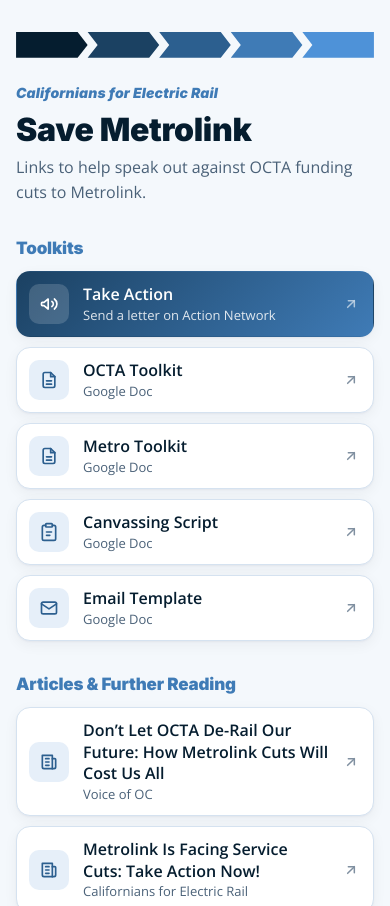
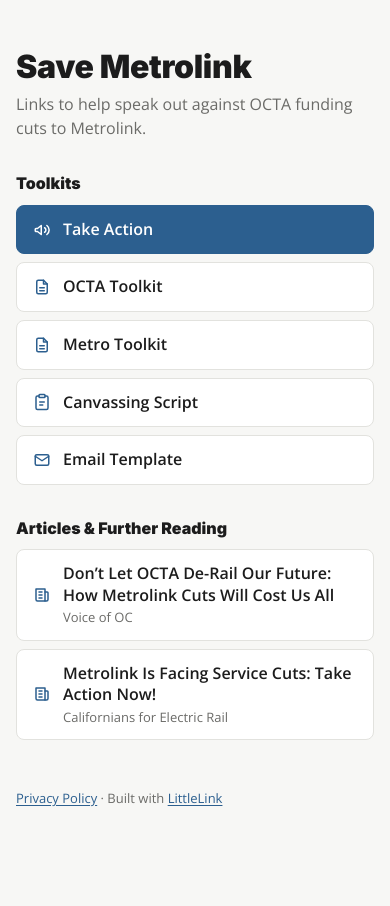
Before and after one commit to andrewcgraves/cer-links, a plain HTML site: page index.html in a window 390 px wide. Shown: the top 906 px of the page. After the commit the page ends 844 px from the top, so only its background shows below. Drawn offline with Linux system fonts and the light colour scheme; a script that the page names is missing.

Commit message:
style(page): neutral base with blue accents
Pull back from copying the Electrolink paper: drop the chevron band,
eyebrow, gradient button, shadows and external-link arrows. The page
now sits on neutral greys with flat bordered buttons, and the paper's
blue is used only for icons, links and the Take Action button. Inter
Black stays for headings; the unused italic weight is removed.

Co-Authored-By: Claude Opus 5.5 <noreply@anthropic.com>

```diff
--- a/css/theme.css
+++ b/css/theme.css
@@ -1,8 +1,7 @@
 /*
 * Save Metrolink theme
-* Layered on top of LittleLink's style.css. Palette and type follow the
-* Californians for Electric Rail "Electrolink" paper: Inter Black for
-* headings, Open Sans for body copy, and a navy-to-sky blue ramp.
+* Layered on top of LittleLink's style.css. Neutral greys with a single
+* blue accent taken from the Californians for Electric Rail palette.
 */
 
 /* Fonts
@@ -14,203 +13,122 @@
 	font-weight:900;
 	src:url('../fonts/inter-latin-900-normal.woff2') format('woff2');
 }
-@font-face {
-	font-display:swap;
-	font-family:'Inter';
-	font-style:italic;
-	font-weight:900;
-	src:url('../fonts/inter-latin-900-italic.woff2') format('woff2');
-}
 
 /* Tokens
   –––––––––––––––––––––––––––––––––––––––––––––––––– */
 :root {
+	--bg:#F7F7F5;
+	--surface:#FFFFFF;
+	--surface-hover:#F1F4F8;
+	--border:#E2E2DE;
+	--text:#1C1C1C;
+	--text-muted:#6B6B68;
+	--accent:#2C5F8F;
+	--accent-hover:#1B4162;
+	--on-accent:#FFFFFF;
 	--font-display:'Inter', system-ui, sans-serif;
-	--font-body:'Open Sans', system-ui, sans-serif;
-
-	/* Electrolink blue ramp */
-	--navy-900:#051D2F;
-	--navy-700:#1B4162;
-	--blue-600:#2C5F8F;
-	--blue-500:#3F7BB6;
-	--blue-400:#4E92D8;
-	--sky-100:#E6EFF9;
-	--sky-50:#F4F8FC;
-
-	/* Light theme (default) */
-	--bg:var(--sky-50);
-	--text:var(--navy-900);
-	--text-muted:#4A6178;
-	--accent:var(--blue-500);
-	--link:var(--blue-600);
-	--link-hover:var(--navy-700);
-	--card-bg:#FFFFFF;
-	--card-border:#D5E2F0;
-	--card-border-hover:var(--blue-400);
-	--card-shadow:0 1px 2px rgba(5, 29, 47, 0.04), 0 4px 14px rgba(5, 29, 47, 0.05);
-	--card-shadow-hover:0 2px 4px rgba(5, 29, 47, 0.06), 0 10px 24px rgba(44, 95, 143, 0.14);
-	--icon-bg:var(--sky-100);
-	--icon-fg:var(--blue-600);
-	--primary-bg:linear-gradient(135deg, var(--navy-700) 0%, var(--blue-500) 100%);
-	--primary-text:#FFFFFF;
-	--primary-icon-bg:rgba(255, 255, 255, 0.16);
-	--focus:var(--blue-400);
-
-	--chev-1:var(--navy-900);
-	--chev-2:var(--navy-700);
-	--chev-3:var(--blue-600);
-	--chev-4:var(--blue-500);
-	--chev-5:var(--blue-400);
 }
 
 /* Dark palette, shared by forced-dark and auto-dark */
 :root.theme-dark {
-	--bg:var(--navy-900);
-	--text:#E8F0F8;
-	--text-muted:#9DB4CC;
-	--accent:#7DB0E6;
-	--link:#8DBBEA;
-	--link-hover:#B8D5F2;
-	--card-bg:#0B2A44;
-	--card-border:#1B4162;
-	--card-border-hover:var(--blue-400);
-	--card-shadow:none;
-	--card-shadow-hover:0 8px 24px rgba(0, 0, 0, 0.35);
-	--icon-bg:rgba(78, 146, 216, 0.16);
-	--icon-fg:#8DBBEA;
-	--primary-bg:linear-gradient(135deg, var(--blue-600) 0%, var(--blue-400) 100%);
-	--chev-1:var(--navy-700);
-	--chev-2:var(--blue-600);
-	--chev-3:var(--blue-500);
-	--chev-4:var(--blue-400);
-	--chev-5:#7DB0E6;
+	--bg:#141414;
+	--surface:#1C1C1C;
+	--surface-hover:#22272D;
+	--border:#2E2E2E;
+	--text:#EDEDED;
+	--text-muted:#A3A3A0;
+	--accent:#7DAEE3;
+	--accent-hover:#A3C6EC;
+	--on-accent:#0F1E2D;
 }
 @media (prefers-color-scheme:dark) {
 	:root.theme-auto {
-		--bg:var(--navy-900);
-		--text:#E8F0F8;
-		--text-muted:#9DB4CC;
-		--accent:#7DB0E6;
-		--link:#8DBBEA;
-		--link-hover:#B8D5F2;
-		--card-bg:#0B2A44;
-		--card-border:#1B4162;
-		--card-border-hover:var(--blue-400);
-		--card-shadow:none;
-		--card-shadow-hover:0 8px 24px rgba(0, 0, 0, 0.35);
-		--icon-bg:rgba(78, 146, 216, 0.16);
-		--icon-fg:#8DBBEA;
-		--primary-bg:linear-gradient(135deg, var(--blue-600) 0%, var(--blue-400) 100%);
-		--chev-1:var(--navy-700);
-		--chev-2:var(--blue-600);
-		--chev-3:var(--blue-500);
-		--chev-4:var(--blue-400);
-		--chev-5:#7DB0E6;
+		--bg:#141414;
+		--surface:#1C1C1C;
+		--surface-hover:#22272D;
+		--border:#2E2E2E;
+		--text:#EDEDED;
+		--text-muted:#A3A3A0;
+		--accent:#7DAEE3;
+		--accent-hover:#A3C6EC;
+		--on-accent:#0F1E2D;
 	}
 }
 
-/* Base (overrides style.css, including its dark-mode body rules)
+/* Base (overrides style.css, including its dark-mode body and link rules)
   –––––––––––––––––––––––––––––––––––––––––––––––––– */
 :root body,
 :root.theme-dark body,
 :root.theme-auto body {
 	background-color:var(--bg);
 	color:var(--text);
-	font-family:var(--font-body);
 }
 :root a:not(.link-card),
 :root.theme-dark a:not(.link-card),
 :root.theme-auto a:not(.link-card) {
-	color:var(--link);
-	text-decoration-thickness:1px;
+	color:var(--accent);
 	text-underline-offset:0.15em;
 }
 :root a:not(.link-card):hover,
 :root.theme-dark a:not(.link-card):hover,
 :root.theme-auto a:not(.link-card):hover {
-	color:var(--link-hover);
+	color:var(--accent-hover);
 }
 :root :focus-visible,
 :root.theme-dark :focus-visible,
 :root.theme-auto :focus-visible {
-	outline:2px solid var(--focus);
-	outline-offset:3px;
+	outline:2px solid var(--accent);
+	outline-offset:2px;
 }
 
 h1, h2, h3 {
 	font-family:var(--font-display);
 	font-weight:900;
+}
+h1 {
+	font-size:2rem;
+	line-height:1.2;
 	letter-spacing:-0.01em;
 	hyphens:manual;
-}
-h1 {
-	font-size:2.25rem;
-	line-height:1.1;
-}
-h2 {
-	color:var(--accent);
 }
 
 /* Link page layout
   –––––––––––––––––––––––––––––––––––––––––––––––––– */
 .page {
 	width:100%;
-	max-width:30rem;          /* 480px */
+	max-width:28rem;          /* 448px */
 	margin:0 auto;
 	padding:var(--spacing-xl) var(--spacing-s) 0;
 	box-sizing:border-box;
 	text-align:left;
 }
 
-/* Header */
 .hero {
 	margin-bottom:var(--spacing-l);
 }
-.chevrons {
-	display:block;
-	width:100%;
-	height:auto;
-	margin-bottom:var(--spacing-m);
-}
-.chevrons polygon:nth-child(1) { fill:var(--chev-1); }
-.chevrons polygon:nth-child(2) { fill:var(--chev-2); }
-.chevrons polygon:nth-child(3) { fill:var(--chev-3); }
-.chevrons polygon:nth-child(4) { fill:var(--chev-4); }
-.chevrons polygon:nth-child(5) { fill:var(--chev-5); }
-
-.eyebrow {
-	margin:0 0 var(--spacing-xs);
-	font-family:var(--font-display);
-	font-style:italic;
-	font-weight:900;
-	font-size:0.875rem;
-	letter-spacing:0.01em;
-	color:var(--accent);
-}
 .hero h1 {
-	margin:0 0 var(--spacing-xs);
-	color:var(--text);
+	margin:0 0 0.375rem;
 }
 .page .tagline {
 	margin:0;
 	font-size:1rem;
-	line-height:1.55;
+	line-height:1.5;
 	color:var(--text-muted);
 }
 
-/* Sections */
 .link-section {
 	margin:0 0 var(--spacing-l);
 }
 .link-section h2 {
-	margin:0 0 0.75rem;
-	font-size:1.0625rem;      /* 17px */
-	line-height:1.3;
+	margin:0 0 0.625rem;
+	font-size:1rem;
+	line-height:1.4;
+	color:var(--text);
 }
 .link-list {
 	display:flex;
 	flex-direction:column;
-	gap:0.625rem;
+	gap:0.5rem;
 	list-style:none;
 	margin:0;
 	padding:0;
@@ -219,20 +137,19 @@ h2 {
 	margin:0;
 }
 
-/* Link cards */
+/* Link buttons */
 .link-card {
 	display:flex;
 	align-items:center;
-	gap:0.875rem;
-	padding:0.75rem 0.875rem 0.75rem 0.75rem;
-	background:var(--card-bg);
-	color:var(--text);
-	border:1px solid var(--card-border);
-	border-radius:0.875rem;
-	box-shadow:var(--card-shadow);
+	gap:0.75rem;
+	padding:0.8125rem 1rem;
+	background:var(--surface);
+	border:1px solid var(--border);
+	border-radius:0.5rem;
 	text-decoration:none;
-	transition:border-color 0.15s ease, box-shadow 0.15s ease, transform 0.15s ease;
+	transition:background-color 0.12s ease, border-color 0.12s ease;
 	--card-text:var(--text);
+	--card-icon:var(--accent);
 }
 /* Beat style.css's `:root.theme-* a:not(.button)` link colors */
 :root a.link-card,
@@ -244,29 +161,21 @@ h2 {
 	color:var(--card-text);
 }
 .link-card:hover {
-	border-color:var(--card-border-hover);
-	box-shadow:var(--card-shadow-hover);
-	transform:translateY(-1px);
+	background:var(--surface-hover);
+	border-color:var(--accent);
 }
 .link-card__icon {
 	display:flex;
-	align-items:center;
-	justify-content:center;
 	flex-shrink:0;
-	width:2.5rem;
-	height:2.5rem;
-	border-radius:0.625rem;
-	background:var(--icon-bg);
-	color:var(--icon-fg);
+	color:var(--card-icon);
 }
 .link-card__icon svg {
-	width:1.25rem;
-	height:1.25rem;
+	width:1.125rem;
+	height:1.125rem;
 }
 .link-card__body {
 	display:flex;
 	flex-direction:column;
-	flex:1;
 	min-width:0;
 }
 .link-card__title {
@@ -275,68 +184,32 @@ h2 {
 	line-height:1.35;
 }
 .link-card__meta {
+	margin-top:0.125rem;
 	font-size:0.8125rem;
 	line-height:1.4;
 	color:var(--text-muted);
 }
-.link-card__arrow {
-	flex-shrink:0;
-	width:1rem;
-	height:1rem;
-	color:var(--text-muted);
-	opacity:0.7;
-	transition:transform 0.15s ease, opacity 0.15s ease, color 0.15s ease;
-}
-.link-card:hover .link-card__arrow {
-	opacity:1;
-	color:var(--icon-fg);
-	transform:translate(2px, -2px);
-}
 
 /* Primary call to action */
 .link-card--primary {
-	background:var(--primary-bg);
-	border-color:transparent;
-	--card-text:var(--primary-text);
+	background:var(--accent);
+	border-color:var(--accent);
+	--card-text:var(--on-accent);
+	--card-icon:var(--on-accent);
 }
 .link-card--primary:hover {
-	border-color:transparent;
-}
-.link-card--primary .link-card__icon {
-	background:var(--primary-icon-bg);
-	color:var(--primary-text);
-}
-.link-card--primary .link-card__meta,
-.link-card--primary .link-card__arrow,
-.link-card--primary:hover .link-card__arrow {
-	color:rgba(255, 255, 255, 0.85);
+	background:var(--accent-hover);
+	border-color:var(--accent-hover);
 }
 
-/* Footer */
 .page footer {
 	margin:var(--spacing-xl) 0;
-	padding-top:var(--spacing-m);
-	border-top:1px solid var(--card-border);
 	font-size:0.8125rem;
 	color:var(--text-muted);
 }
 
 @media (prefers-reduced-motion:reduce) {
-	.link-card,
-	.link-card__arrow {
+	.link-card {
 		transition:none;
 	}
-	.link-card:hover,
-	.link-card:hover .link-card__arrow {
-		transform:none;
-	}
 }
-
-@media (max-width:34.375rem) {
-	.page {
-		padding-top:var(--spacing-l);
-	}
-	h1 {
-		font-size:2rem;
-	}
-}
--- a/index.html
+++ b/index.html
@@ -27,8 +27,8 @@
     <meta name="author" content="Your Name">
 
     <!-- Browser UI Color - Matches the default light/dark theme backgrounds -->
-    <meta name="theme-color" content="#F4F8FC" media="(prefers-color-scheme: light)">
-    <meta name="theme-color" content="#051D2F" media="(prefers-color-scheme: dark)">
+    <meta name="theme-color" content="#F7F7F5" media="(prefers-color-scheme: light)">
+    <meta name="theme-color" content="#141414" media="(prefers-color-scheme: dark)">
 
     <!-- Social Sharing (Open Graph & Twitter) - Uncomment and fill in to control how your page
          looks when shared on social platforms and in chat apps.
@@ -66,29 +66,19 @@
 
 <body>
 
-    <!-- Icon sprite: monochrome icons that pick up the theme's blue via currentColor -->
+    <!-- Icon sprite: monochrome icons that pick up the accent color via currentColor -->
     <svg xmlns="http://www.w3.org/2000/svg" style="display:none">
       <symbol id="i-megaphone" viewBox="0 0 24 24" fill="none" stroke="currentColor" stroke-width="2" stroke-linecap="round" stroke-linejoin="round"><path d="M3 11v2a1 1 0 0 0 1 1h2l5 4V6L6 10H4a1 1 0 0 0-1 1z"/><path d="M15.5 9a3.5 3.5 0 0 1 0 6"/><path d="M18.5 6a7.5 7.5 0 0 1 0 12"/></symbol>
       <symbol id="i-doc" viewBox="0 0 24 24" fill="none" stroke="currentColor" stroke-width="2" stroke-linecap="round" stroke-linejoin="round"><path d="M14 3H7a2 2 0 0 0-2 2v14a2 2 0 0 0 2 2h10a2 2 0 0 0 2-2V8z"/><path d="M14 3v5h5"/><path d="M9 13h6"/><path d="M9 17h6"/></symbol>
       <symbol id="i-clipboard" viewBox="0 0 24 24" fill="none" stroke="currentColor" stroke-width="2" stroke-linecap="round" stroke-linejoin="round"><rect x="8" y="2" width="8" height="4" rx="1"/><path d="M16 4h2a2 2 0 0 1 2 2v14a2 2 0 0 1-2 2H6a2 2 0 0 1-2-2V6a2 2 0 0 1 2-2h2"/><path d="M9 12h6"/><path d="M9 16h4"/></symbol>
       <symbol id="i-mail" viewBox="0 0 24 24" fill="none" stroke="currentColor" stroke-width="2" stroke-linecap="round" stroke-linejoin="round"><rect x="3" y="5" width="18" height="14" rx="2"/><path d="m3 7 9 6 9-6"/></symbol>
       <symbol id="i-article" viewBox="0 0 24 24" fill="none" stroke="currentColor" stroke-width="2" stroke-linecap="round" stroke-linejoin="round"><path d="M4 4h12v16H6a2 2 0 0 1-2-2z"/><path d="M16 8h3a1 1 0 0 1 1 1v9a2 2 0 0 1-2 2h-2"/><path d="M8 8h4"/><path d="M8 12h4"/><path d="M8 16h4"/></symbol>
-      <symbol id="i-external" viewBox="0 0 24 24" fill="none" stroke="currentColor" stroke-width="2.25" stroke-linecap="round" stroke-linejoin="round"><path d="M7 17 17 7"/><path d="M8 7h9v9"/></symbol>
     </svg>
 
     <div class="page">
       <main>
 
         <header class="hero">
-          <!-- Chevron band from the Electrolink paper cover -->
-          <svg class="chevrons" viewBox="0 0 500 36" aria-hidden="true" focusable="false">
-            <polygon points="0,0 86,0 100,18 86,36 0,36"/>
-            <polygon points="100,0 186,0 200,18 186,36 100,36 114,18"/>
-            <polygon points="200,0 286,0 300,18 286,36 200,36 214,18"/>
-            <polygon points="300,0 386,0 400,18 386,36 300,36 314,18"/>
-            <polygon points="400,0 500,0 500,36 400,36 414,18"/>
-          </svg>
-          <p class="eyebrow">Californians for Electric Rail</p>
           <h1>Save Metrolink</h1>
           <p class="tagline">Links to help speak out against OCTA funding cuts to Metrolink.</p>
         </header>
@@ -99,36 +89,31 @@
             <li>
               <a class="link-card link-card--primary" href="https://actionnetwork.org/letters/fund-metrolink-to-keep-transit-vibrant-and-affordable?source=direct_link&amp;" target="_blank" rel="noopener">
                 <span class="link-card__icon"><svg aria-hidden="true"><use href="#i-megaphone"/></svg></span>
-                <span class="link-card__body"><span class="link-card__title">Take Action</span><span class="link-card__meta">Send a letter on Action Network</span></span>
-                <svg class="link-card__arrow" aria-hidden="true"><use href="#i-external"/></svg>
+                <span class="link-card__body"><span class="link-card__title">Take Action</span></span>
               </a>
             </li>
             <li>
               <a class="link-card" href="https://docs.google.com/document/d/1prMYzTahbwzgVNtn0bfmMKDAa4uJzxozuuBfcnQbtrY/edit?usp=sharing" target="_blank" rel="noopener">
                 <span class="link-card__icon"><svg aria-hidden="true"><use href="#i-doc"/></svg></span>
-                <span class="link-card__body"><span class="link-card__title">OCTA Toolkit</span><span class="link-card__meta">Google Doc</span></span>
-                <svg class="link-card__arrow" aria-hidden="true"><use href="#i-external"/></svg>
+                <span class="link-card__body"><span class="link-card__title">OCTA Toolkit</span></span>
               </a>
             </li>
             <li>
               <a class="link-card" href="https://docs.google.com/document/d/1EpZpOBDn2IRKd_8a0dv5WPejzr_xglmxDwI152ZHBO8/edit?usp=sharing" target="_blank" rel="noopener">
                 <span class="link-card__icon"><svg aria-hidden="true"><use href="#i-doc"/></svg></span>
-                <span class="link-card__body"><span class="link-card__title">Metro Toolkit</span><span class="link-card__meta">Google Doc</span></span>
-                <svg class="link-card__arrow" aria-hidden="true"><use href="#i-external"/></svg>
+                <span class="link-card__body"><span class="link-card__title">Metro Toolkit</span></span>
               </a>
             </li>
             <li>
               <a class="link-card" href="https://docs.google.com/document/d/1gWLlyYa2d-7vLAkSdUPg4hxgd2EoYTsvh5cTyyw9eRY/edit?usp=sharing" target="_blank" rel="noopener">
                 <span class="link-card__icon"><svg aria-hidden="true"><use href="#i-clipboard"/></svg></span>
-                <span class="link-card__body"><span class="link-card__title">Canvassing Script</span><span class="link-card__meta">Google Doc</span></span>
-                <svg class="link-card__arrow" aria-hidden="true"><use href="#i-external"/></svg>
+                <span class="link-card__body"><span class="link-card__title">Canvassing Script</span></span>
               </a>
             </li>
             <li>
               <a class="link-card" href="https://docs.google.com/document/d/1jbxpxffPxwdXLkShHNinEZsMDSBTveh3P3izOYuP01Q/edit?usp=sharing" target="_blank" rel="noopener">
                 <span class="link-card__icon"><svg aria-hidden="true"><use href="#i-mail"/></svg></span>
-                <span class="link-card__body"><span class="link-card__title">Email Template</span><span class="link-card__meta">Google Doc</span></span>
-                <svg class="link-card__arrow" aria-hidden="true"><use href="#i-external"/></svg>
+                <span class="link-card__body"><span class="link-card__title">Email Template</span></span>
               </a>
             </li>
           </ul>
@@ -141,14 +126,12 @@
               <a class="link-card" href="https://voiceofoc.org/2026/05/buck-and-rizzo-dont-let-octa-de-rail-our-future-how-metrolink-cuts-will-cost-us-all/?utm_source=facebook&amp;utm_medium=jetpack_social" target="_blank" rel="noopener">
                 <span class="link-card__icon"><svg aria-hidden="true"><use href="#i-article"/></svg></span>
                 <span class="link-card__body"><span class="link-card__title">Don’t Let OCTA De-Rail Our Future: How Metrolink Cuts Will Cost Us All</span><span class="link-card__meta">Voice of OC</span></span>
-                <svg class="link-card__arrow" aria-hidden="true"><use href="#i-external"/></svg>
               </a>
             </li>
             <li>
               <a class="link-card" href="https://calelectricrail.org/metrolink-is-facing-service-cuts-take-action-now/" target="_blank" rel="noopener">
                 <span class="link-card__icon"><svg aria-hidden="true"><use href="#i-article"/></svg></span>
                 <span class="link-card__body"><span class="link-card__title">Metrolink Is Facing Service Cuts: Take Action Now!</span><span class="link-card__meta">Californians for Electric Rail</span></span>
-                <svg class="link-card__arrow" aria-hidden="true"><use href="#i-external"/></svg>
               </a>
             </li>
           </ul>
```
Also changed, not shown: privacy.html (+2 -2 lines), fonts/inter-latin-900-italic.woff2 (deleted).
